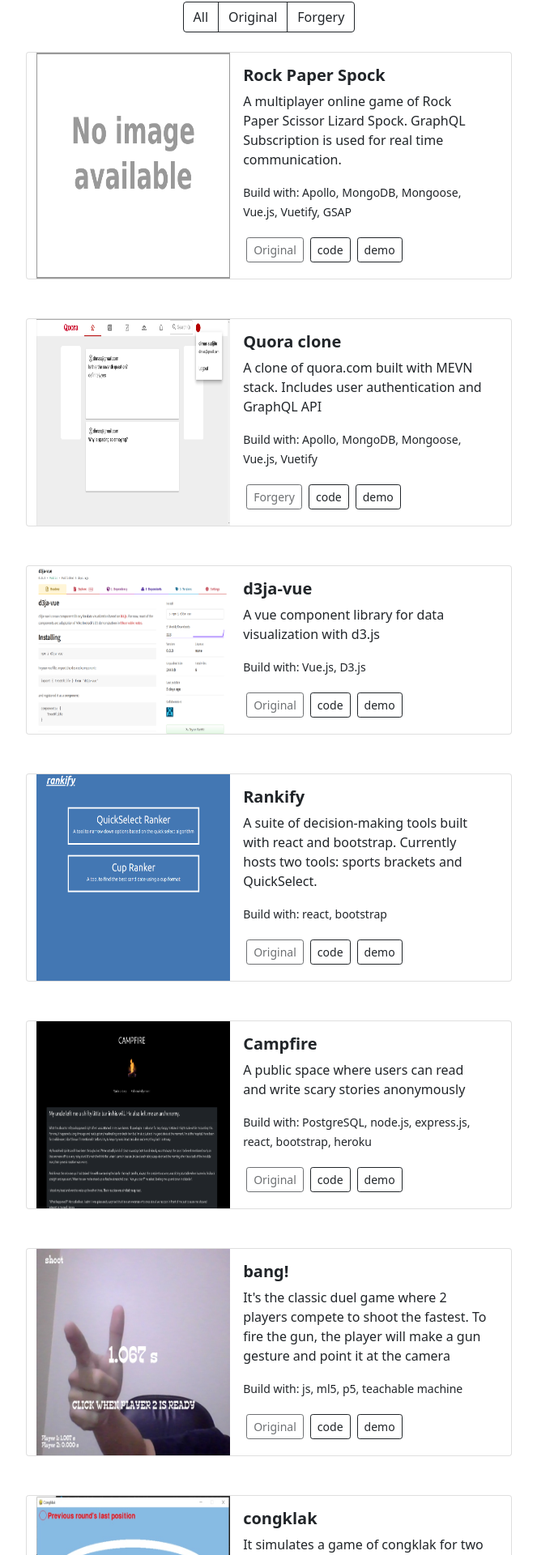
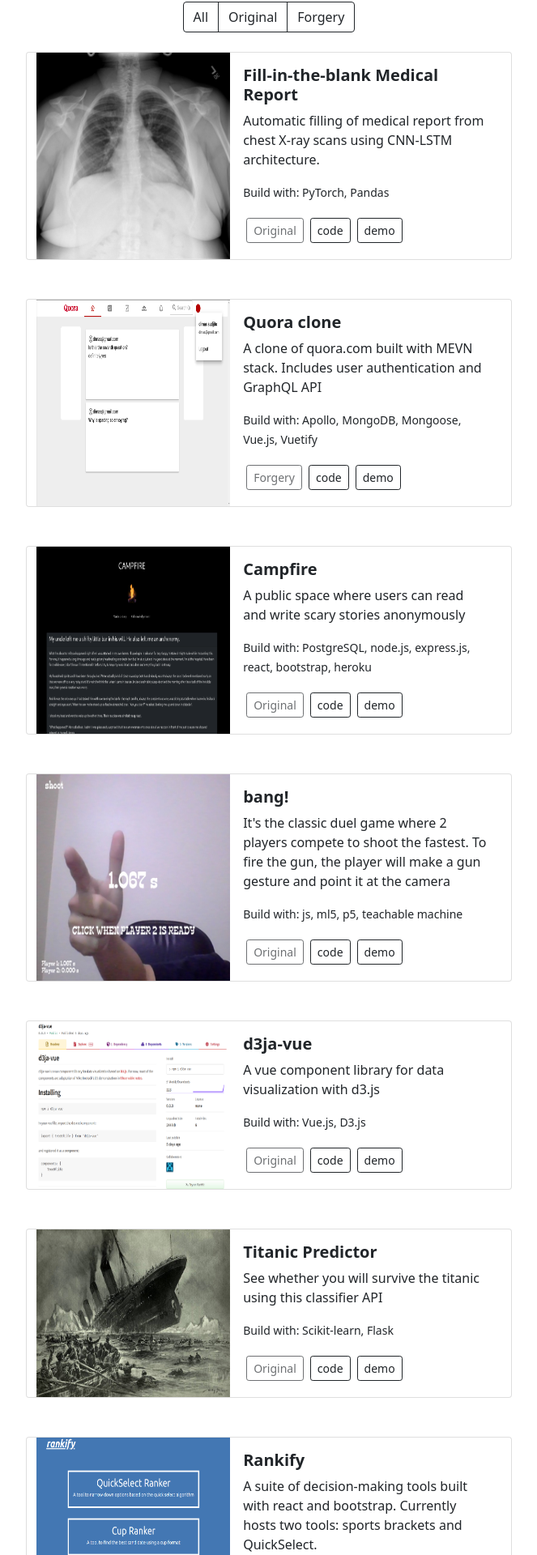
Before and after one commit to dimassudjito/dimas-site, a React (Create React App) app: page /portfolio in a window 1280 px wide. Shown: the part 228-2148 px from the top of the page at 81% size, without its empty margins (308-971 px from the left). Built offline with nearby package versions, Linux system fonts and the light colour scheme.

Commit message:
January 2022 update

```diff
--- a/src/components/home/index.js
+++ b/src/components/home/index.js
@@ -8,8 +8,11 @@ const Home = () => {
           <h1>Hello, I'm Dimas</h1>
           <p>
             I'm a software engineering student at the University of Alberta and
-            a current software engineer intern at Bioconversion Databank
-            Foundation.{' '}
+            a former software engineer intern at{' '}
+            <a className="text-dark" href="https://www.bio-conversion.org/">
+              {' '}
+              Bioconversion Databank Foundation.{' '}
+            </a>{' '}
           </p>
           <p>
             I love arguing about real-world problems and (sometimes) building
--- a/src/components/navbar/index.js
+++ b/src/components/navbar/index.js
@@ -25,7 +25,7 @@ const Navbar = () => {
             <li className="nav-item">
               <a
                 className="nav-link"
-                href="https://docs.google.com/document/d/1dNXVbrRZCcZtAnUkqbIer1WGC72fzC0zUYZ0O1Vhbz0/edit?usp=sharing"
+                href="https://drive.google.com/file/d/1OzIE1vc4hVfwzwVrcW4hxOkOqxsna8IJ/view?usp=sharing"
                 target="_blank"
               >
                 Resume
--- a/src/data/portfolioData.js
+++ b/src/data/portfolioData.js
@@ -1,13 +1,14 @@
 const portfolioData = [
   {
     id: 9,
-    img: './assets/no-image.png',
-    title: 'Rock Paper Spock',
-    desc: `A multiplayer online game of Rock Paper Scissor Lizard Spock. GraphQL Subscription is used for real time communication.`,
+    img: './assets/xray.png',
+    title: 'Fill-in-the-blank Medical Report',
+    desc: `Automatic filling of medical report from chest X-ray scans using CNN-LSTM
+    architecture.`,
     category: 'Original',
-    demo: `https://github.com/dimassudjito/rpspock`,
-    code: `https://github.com/dimassudjito/rpspock`,
-    tools: 'Apollo, MongoDB, Mongoose, Vue.js, Vuetify, GSAP'
+    demo: `https://openi.nlm.nih.gov/faq`,
+    code: `https://github.com/dimassudjito/med-caption`,
+    tools: 'PyTorch, Pandas'
   },
   {
     id: 6,
@@ -18,26 +19,6 @@ const portfolioData = [
     demo: `https://rankify.netlify.com`,
     code: `https://github.com/dimassudjito/quora-clone`,
     tools: 'Apollo, MongoDB, Mongoose, Vue.js, Vuetify'
-  },
-  {
-    id: 8,
-    img: './assets/d3ja-vue.png',
-    title: 'd3ja-vue',
-    desc: `A vue component library for data visualization with d3.js`,
-    category: 'Original',
-    demo: `https://www.npmjs.com/package/d3ja-vue`,
-    code: `https://github.com/dimassudjito/d3ja-vue`,
-    tools: 'Vue.js, D3.js'
-  },
-  {
-    id: 4,
-    img: './assets/rankify.png',
-    title: 'Rankify',
-    desc: `A suite of decision-making tools built with react and bootstrap. Currently hosts two tools: sports brackets and QuickSelect.`,
-    category: 'Original',
-    demo: `https://rankify.netlify.com`,
-    code: `https://github.com/dimassudjito/rankify`,
-    tools: 'react, bootstrap'
   },
   {
     id: 5,
@@ -58,6 +39,36 @@ const portfolioData = [
     demo: `https://bang-game.netlify.app/`,
     code: `https://github.com/dimassudjito/bang`,
     tools: 'js, ml5, p5, teachable machine'
+  },
+  {
+    id: 8,
+    img: './assets/d3ja-vue.png',
+    title: 'd3ja-vue',
+    desc: `A vue component library for data visualization with d3.js`,
+    category: 'Original',
+    demo: `https://www.npmjs.com/package/d3ja-vue`,
+    code: `https://github.com/dimassudjito/d3ja-vue`,
+    tools: 'Vue.js, D3.js'
+  },
+  {
+    id: 10,
+    img: './assets/titanic.jpg',
+    title: 'Titanic Predictor',
+    desc: `See whether you will survive the titanic using this classifier API`,
+    category: 'Original',
+    demo: `https://www.kaggle.com/c/titanic`,
+    code: `https://github.com/dimassudjito/titanic-flask`,
+    tools: 'Scikit-learn, Flask'
+  },
+  {
+    id: 4,
+    img: './assets/rankify.png',
+    title: 'Rankify',
+    desc: `A suite of decision-making tools built with react and bootstrap. Currently hosts two tools: sports brackets and QuickSelect.`,
+    category: 'Original',
+    demo: `https://rankify.netlify.com`,
+    code: `https://github.com/dimassudjito/rankify`,
+    tools: 'react, bootstrap'
   },
   {
     id: 2,
```
Also changed, not shown: public/assets/titanic.jpg (added), public/assets/xray.png (added).
